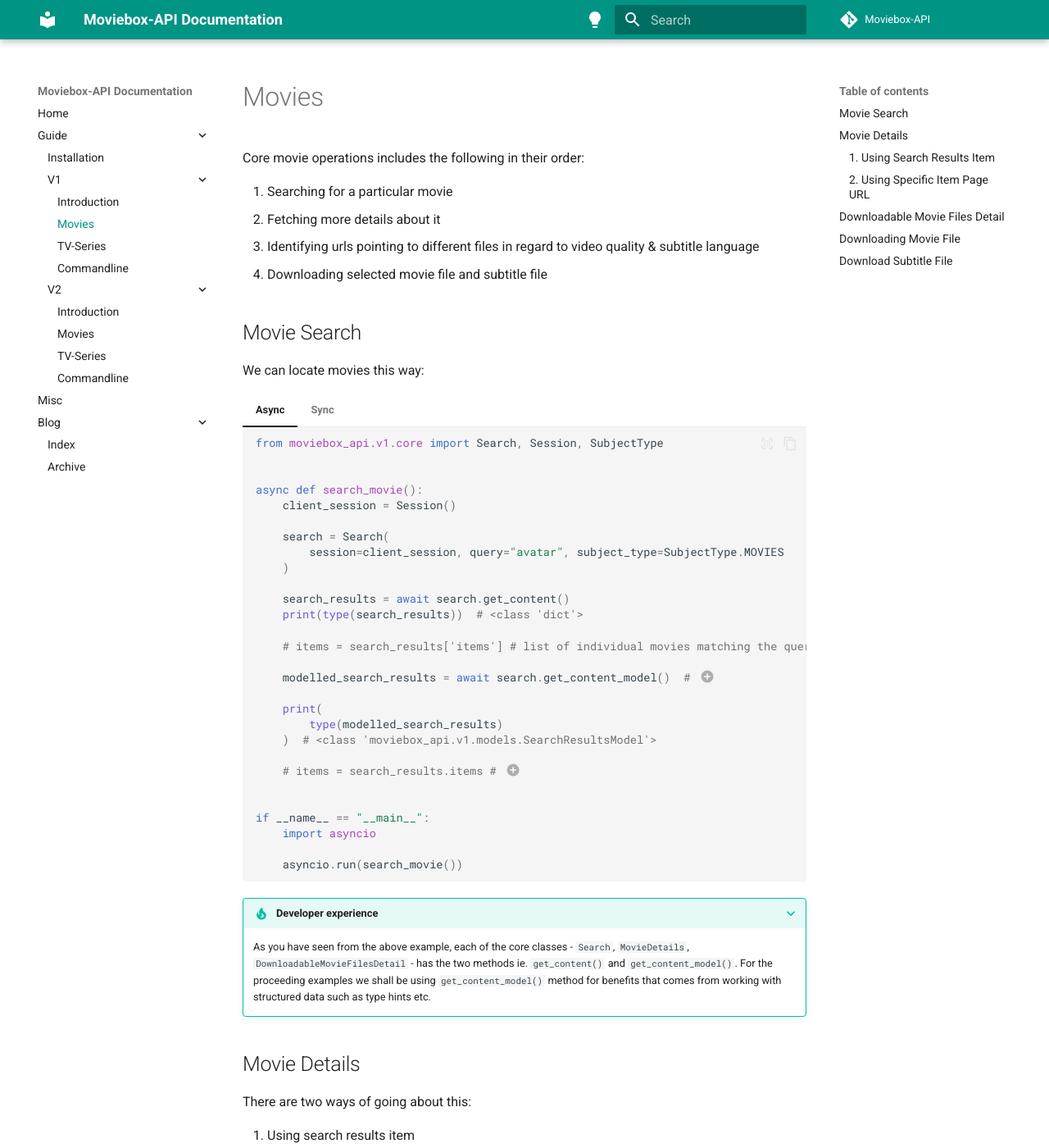
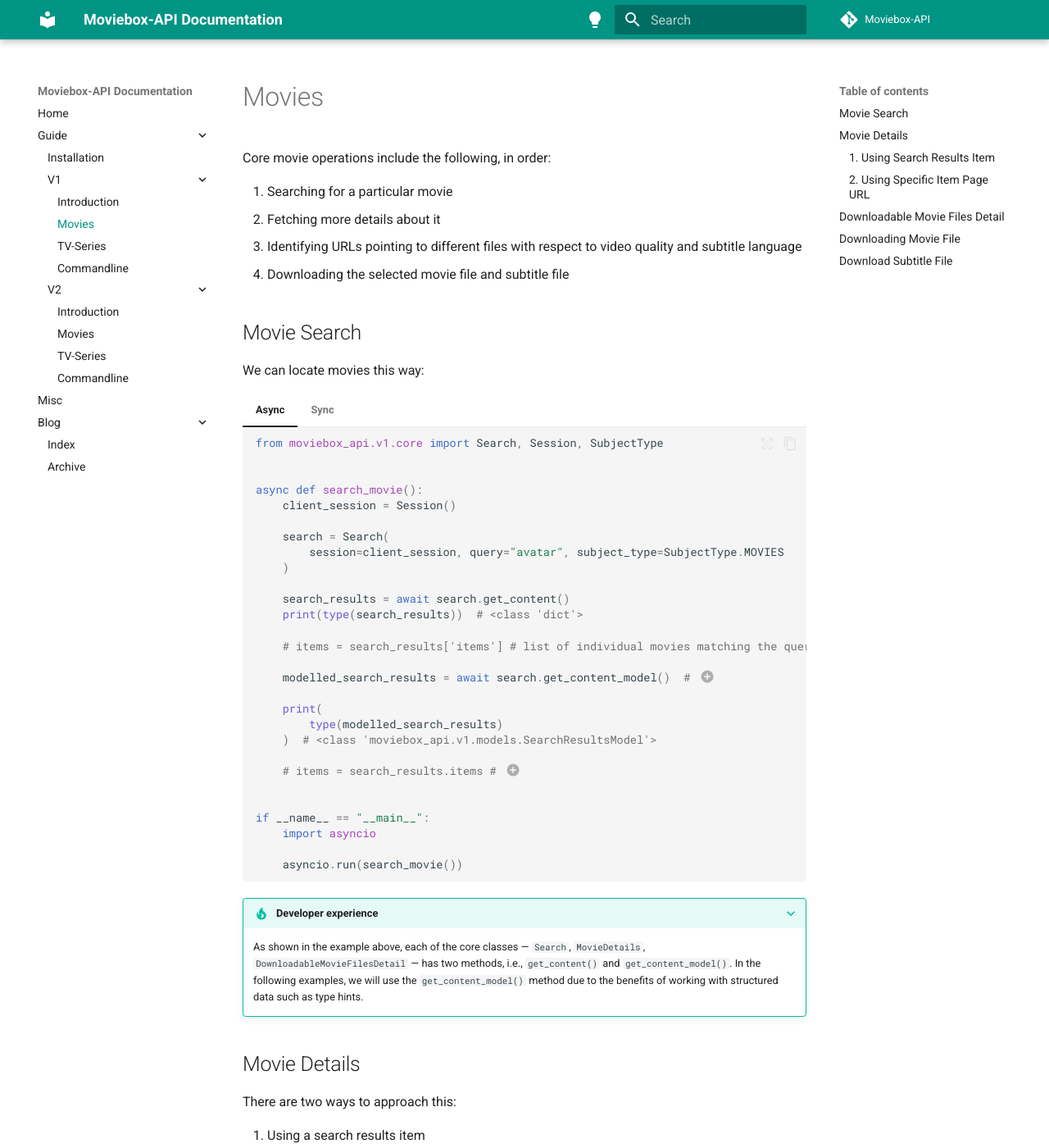
Before and after one commit to Simatwa/moviebox-api, an MkDocs documentation site: the page built from docs/v1/movies.md, in a window 1280 px wide and 1400 px high. Shown: the whole window at 82% size. Built offline with MkDocs 1.6.1 and Material for MkDocs 9.7.7, drawn with Linux system fonts in a browser that asks for light colours; comment, search, counter and statistics services are not loaded; some of the changed text lies outside the part shown.

Commit message:
fix(docs): Correct my bad grammar

````diff
--- a/docs/v1/movies.md
+++ b/docs/v1/movies.md
@@ -1,48 +1,54 @@
-Core movie operations includes the following in their order:
+Core movie operations include the following, in order:
 
 1. Searching for a particular movie
 2. Fetching more details about it
-3. Identifying urls pointing to different files in regard to video quality & subtitle language
-4. Downloading selected movie file and subtitle file
+3. Identifying URLs pointing to different files with respect to video quality and subtitle language
+4. Downloading the selected movie file and subtitle file
 
 ## Movie Search
 
 We can locate movies this way:
 
 === "Async"
+
     ```py { .annotate }
     --8<-- "v1/examples/search_movie.py"
     ```
 
-    1. `#!python search_results.first_item` is shortcut for `search_results.items[0]`
-    2. This is just whatever `.get_content()` returned passed over to a pydantic model
+    1. `#!python search_results.first_item` is a shortcut for `search_results.items[0]`
+    2. This is simply whatever `.get_content()` returns, passed into a Pydantic model
 
 === "Sync"
+
     ```py { .annotate }
     --8<-- "v1/examples/search_movie_sync.py"
     ```
 
-    1. `#!python search_results.first_item` is shortcut for `search_results.items[0]`
-    2. This is just whatever `.get_content()` returned passed over to a pydantic model
+    1. `#!python search_results.first_item` is a shortcut for `search_results.items[0]`
+    2. This is simply whatever `.get_content()` returns, passed into a Pydantic model
 
 ???+ tip "Developer experience"
-    As you have seen from the above example, each of the core classes - `Search`, `MovieDetails`, `DownloadableMovieFilesDetail` - has the two methods ie. `get_content()` and `get_content_model()`. For the proceeding examples we shall be using `get_content_model()` method for benefits that comes from working with structured data such as type hints etc.
+    As shown in the example above, each of the core classes — `Search`, `MovieDetails`, `DownloadableMovieFilesDetail` — has two methods, i.e., `get_content()` and `get_content_model()`. In the following examples, we will use the `get_content_model()` method due to the benefits of working with structured data such as type hints.
 
 ## Movie Details
 
-There are two ways of going about this:
+There are two ways to approach this:
 
-1. Using search results item
-2. Using specific item page URL
+1. Using a search results item
+2. Using a specific item page URL
+
 *[URL]: From https://h5.aoneroom.com
 
 ### 1. Using Search Results Item
 
 === "Async"
+
     ```py title="movie_details_using_search_results_item.py" hl_lines="14-22"
     --8<-- "v1/examples/movie_details_using_search_results_item.py"
     ```
+
 === "Sync"
+
     ```py title="movie_details_using_search_results_item_sync.py" hl_lines="18-26"
     --8<-- "v1/examples/movie_details_using_search_results_item_sync.py"
     ```
@@ -50,33 +56,37 @@ There are two ways of going about this:
 ### 2. Using Specific Item Page URL
 
 === "Async"
+
     ```py { .annotate }
     --8<-- "v1/examples/movie_details_using_page_url.py"
     ```
 
-    1. obtained from `!#python target_item.page_url`
+    1. Obtained from `#!python target_item.page_url`
     2. `<class 'moviebox_api.v1.extractor.models.json.ItemJsonDetailsModel'>`
 
 === "Sync"
+
     ```py { .annotate }
     --8<-- "v1/examples/movie_details_using_page_url_sync.py"
     ```
 
-    1. obtained from `#!python target_item.page_url`
+    1. Obtained from `#!python target_item.page_url`
     2. `<class 'moviebox_api.v1.extractor.models.json.ItemJsonDetailsModel'>`
 
 ## Downloadable Movie Files Detail
 
-For better understanding, take this as file metadata - files in this case being **movie file** and **subtitle file**.
+For better understanding, consider this as file metadata — where the files are the **movie file** and **subtitle file**.
 
-These metadata include *file urls*, *file sizes*, *video quality* and *subtitle language*.
+These metadata include *file URLs*, *file sizes*, *video quality*, and *subtitle language*.
 
 === "Async"
+
     ```py hl_lines="25-36"
     --8<-- "v1/examples/downloadable_movie_file_details.py"
     ```
 
 === "Sync"
+
     ```py hl_lines="25-36"
     --8<-- "v1/examples/downloadable_movie_file_details_sync.py"
     ```
@@ -84,11 +94,13 @@ These metadata include *file urls*, *file sizes*, *video quality* and *subtitle
 ## Downloading Movie File
 
 === "Async"
+
     ```py hl_lines="26-34"
     --8<-- "v1/examples/download_movie_file.py"
     ```
 
 === "Sync"
+
     ```py hl_lines="26-34"
     --8<-- "v1/examples/download_movie_file_sync.py"
     ```
@@ -96,11 +108,12 @@ These metadata include *file urls*, *file sizes*, *video quality* and *subtitle
 ## Download Subtitle File
 
 === "Async"
+
     ```py hl_lines="28-37"
     --8<-- "v1/examples/download_subtitle_file.py"
     ```
+=== "Sync"
 
-=== "Sync"
     ```py hl_lines="28-37"
     --8<-- "v1/examples/download_subtitle_file_sync.py"
     ```
````
Also changed, not shown: docs/installation.md (+2 -2 lines), docs/v1/introduction.md (+8 -10 lines).
